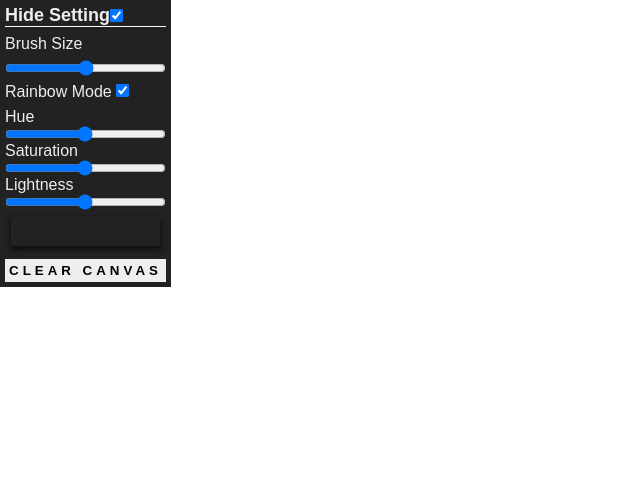
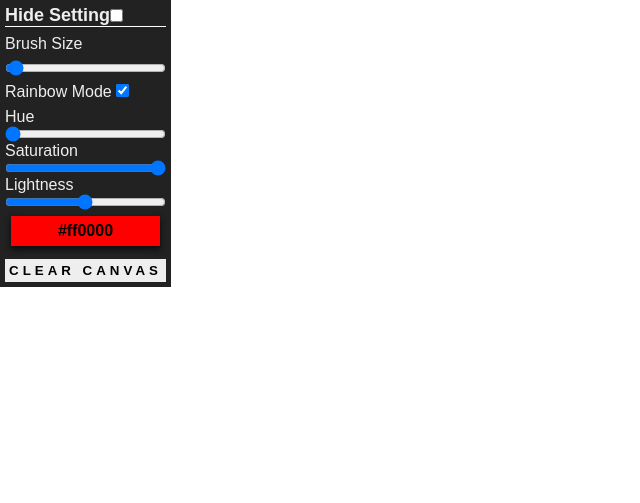
Before and after one commit to 5alidz/rainbow-brush, a plain HTML site: page public/index.html in a window 1280 px wide. Shown: the whole page, without its empty margins (0-640 px from the left). Drawn offline with Linux system fonts and the light colour scheme; the site is published under a folder, as on GitHub Pages, so addresses that start at the root find nothing.

Commit message:
fixing src attribute

```diff
--- a/public/index.html
+++ b/public/index.html
@@ -6,7 +6,7 @@
     <meta name="viewport" content="width=device-width, user-scalable=no, initial-scale=1.0, maximum-scale=1.0, minimum-scale=1.0">
     <meta charset="UTF-8">
     <link rel="stylesheet" href="style.css">
-    <script src='/app/index.js' type='module'></script>
+    <script src='./app/index.js' type='module'></script>
     <title>Rainbow-Brush</title>
   </head>
   <body dir="ltr">
```
